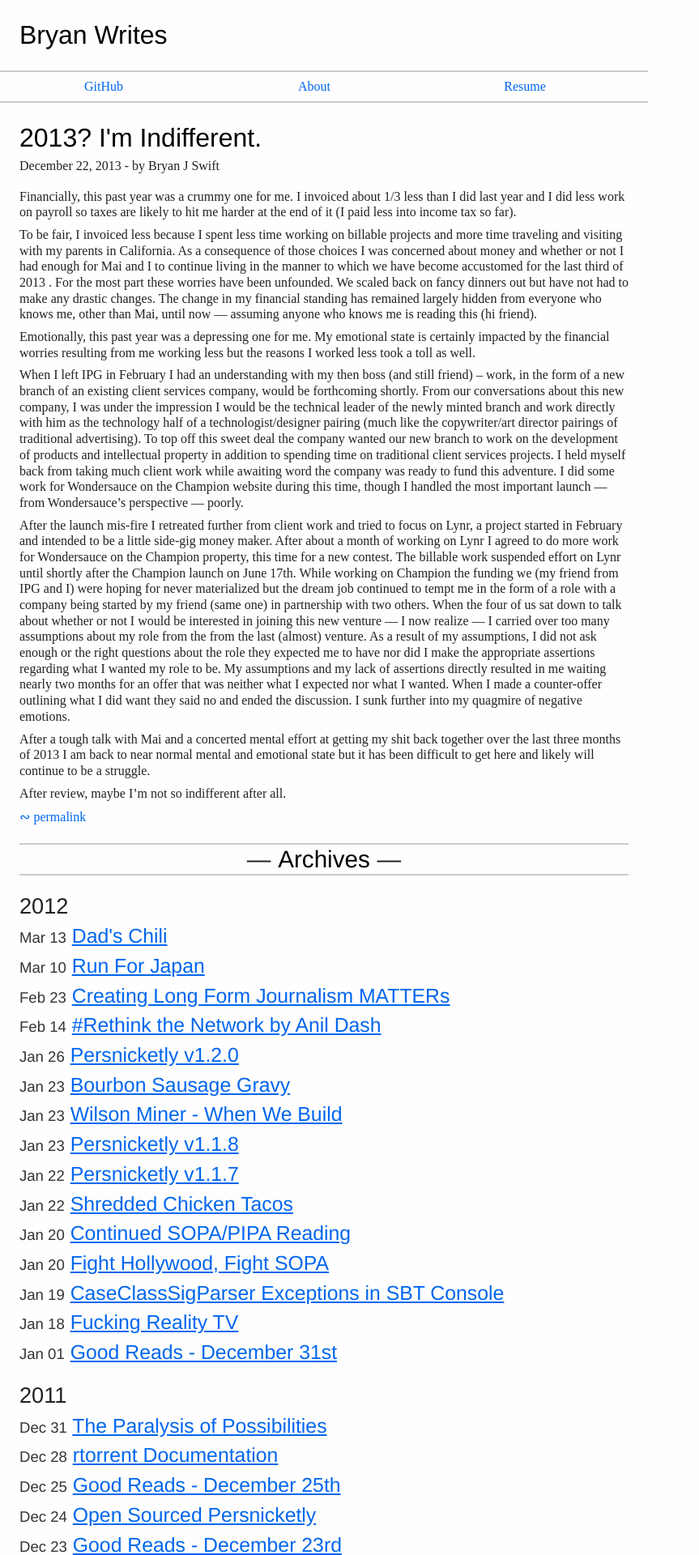
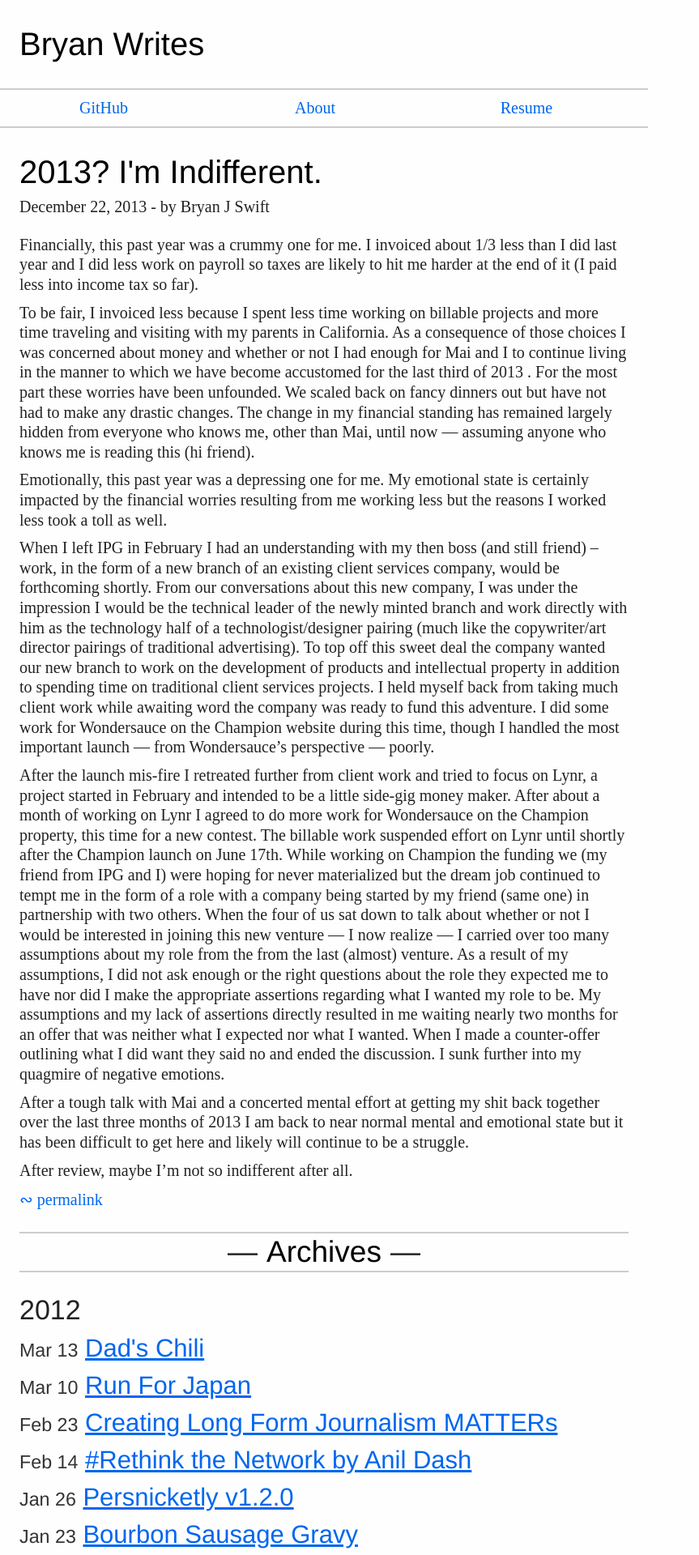
Before and after one commit to bryanjswift/bryanjswift.github.com, a Jekyll site: the page built from index.html, in a window 1280 px wide. Shown: the top 1920 px of the page at 81% size, without its empty margins (0-863 px from the left). Built offline with Jekyll 4.4.1, drawn with Linux system fonts in a browser that asks for light colours.

Commit message:
Adjust the font-size up as the screen gets wider

```diff
--- a/assets/css/style.css
+++ b/assets/css/style.css
@@ -150,8 +150,11 @@ pre { border-color: #dedede; background: #f8f8ff; }
   article .next { float: right; }
   article .prev { float: left; }
 }
-@media only screen and (min-width: 768px) {
-  /* Style adjustments for viewports 768px and over go here */
+@media only screen and (min-width: 500px) {
+  body { font-size: 18px; }
+}
+@media only screen and (min-width: 700px) {
+  body { font-size: 20px; }
 }
 /** Print **/
 @media print {
```
